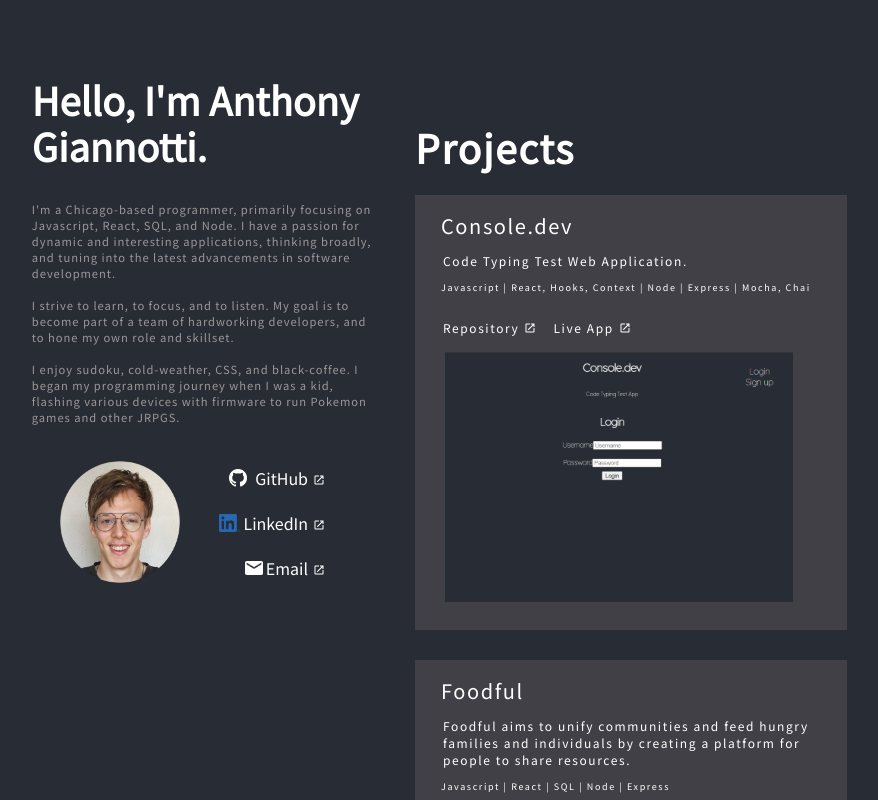
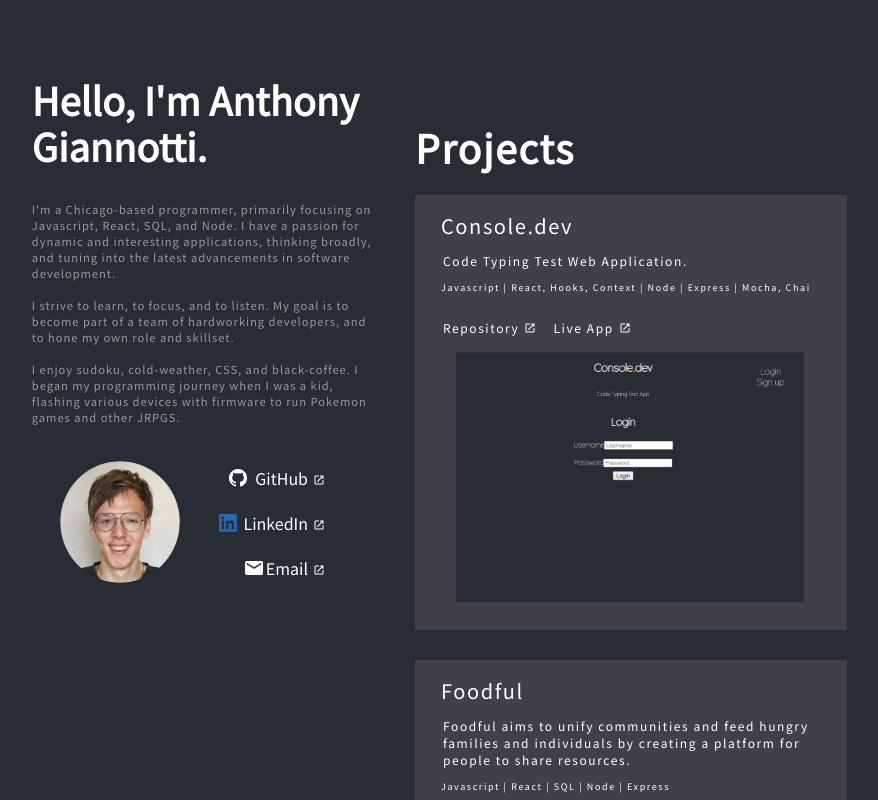
Before and after one commit to agiannotti/agiannotti-portfolio, a React (Create React App) app: page / in a window 1280 px wide. Shown: the top 800 px of the page, without its empty margins (135-1013 px from the left). Built offline with nearby package versions, Linux system fonts and the light colour scheme.

Commit message:
centered!

```diff
--- a/src/Components/Projects/Projects.css
+++ b/src/Components/Projects/Projects.css
@@ -50,6 +50,9 @@
   max-height: 250px;
   padding-bottom: 4px;
   padding-left: 4px;
+  display: flex;
+  justify-content: center;
+  margin: auto;
 }
 
 .__projectTitle {
```
